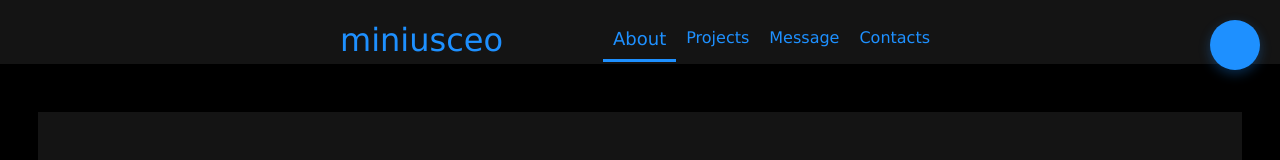
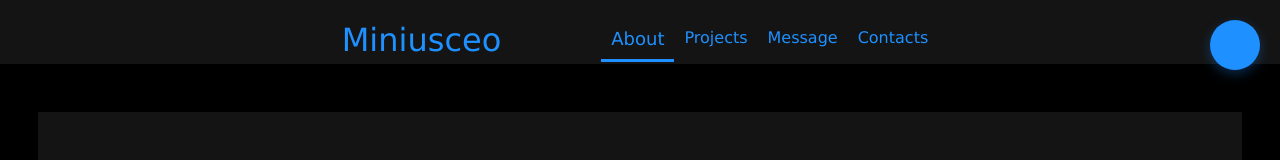
Before and after one commit to extradev12345/specialsite, a plain HTML site: page index.html in a window 1280 px wide. Shown: the top 160 px of the page. Drawn offline with Linux system fonts and the light colour scheme.

Commit message:
Update index.html

```diff
--- a/index.html
+++ b/index.html
@@ -13,7 +13,7 @@
 
     <div class="container">
         <div class="topnav row" style="justify-content: center; align-items: center; gap: 100px;">
-            <div class="header">miniusceo</div>
+            <div class="header">Miniusceo</div>
             <div class="links">
                 <a href="#" class="topnav-item-menu link-active">About</a>
                 <a href="#" class="topnav-item-menu">Projects</a>
```
